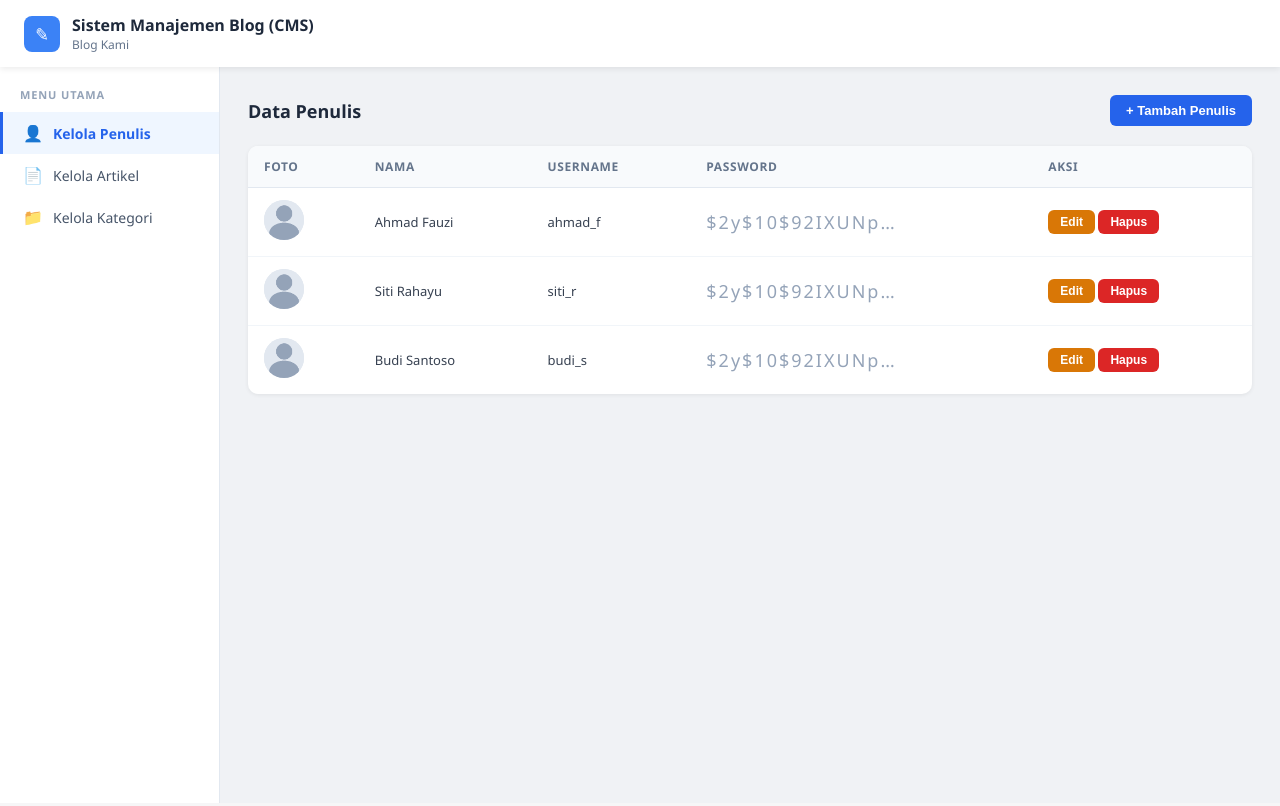
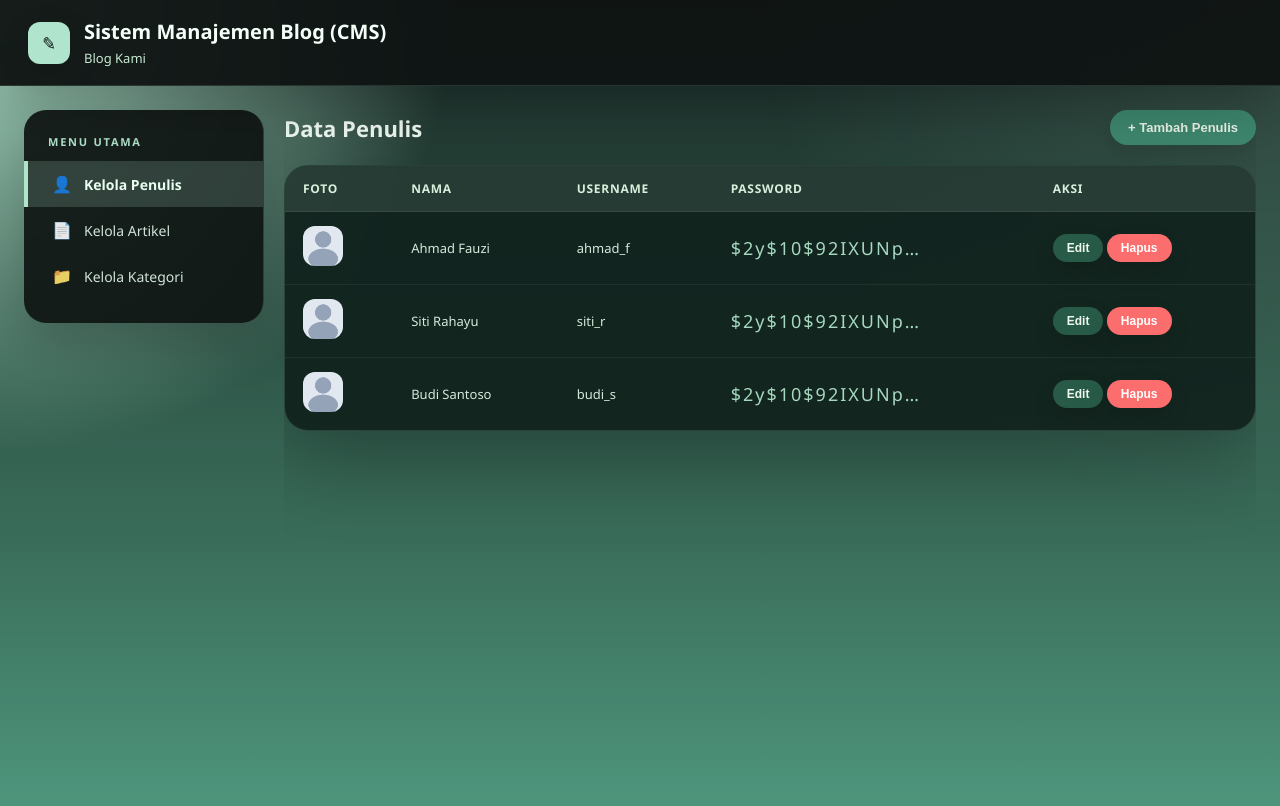
Before and after one commit to i-m-rangga/uts-web, a PHP site: page / in a window 1280 px wide. Run offline with PHP 8.4, Linux system fonts and the light colour scheme; data comes from the database, SQL or seed files in the repository.

Commit message:
Update index.php style using new dark green palette

```diff
--- a/index.php
+++ b/index.php
@@ -5,90 +5,134 @@
     <meta name="viewport" content="width=device-width, initial-scale=1.0">
     <title>Sistem Manajemen Blog (CMS)</title>
     <style>
-        * { box-sizing: border-box; margin: 0; padding: 0; }
+        * {
+            box-sizing: border-box;
+            margin: 0;
+            padding: 0;
+        }
 
         body {
             font-family: 'Segoe UI', Tahoma, Geneva, Verdana, sans-serif;
-            background: #f0f2f5;
-            color: #333;
+            min-height: 100vh;
+            background: radial-gradient(circle at top left, #b0e4cc 0%, rgba(176,228,204,0.12) 30%),
+                        linear-gradient(180deg, #091413 0%, #285a48 65%, #408a71 100%);
+            color: #e8f7ed;
+        }
+
+        body::before {
+            content: '';
+            position: fixed;
+            inset: 0;
+            background: radial-gradient(circle at top right, rgba(176,228,204,0.14), transparent 35%);
+            pointer-events: none;
+        }
+
+        html {
+            scroll-behavior: smooth;
         }
 
         /* HEADER */
         header {
-            background: #fff;
-            padding: 14px 24px;
+            background: rgba(15, 20, 19, 0.96);
+            padding: 18px 28px;
             display: flex;
             align-items: center;
-            gap: 12px;
-            box-shadow: 0 2px 6px rgba(0,0,0,0.08);
+            gap: 14px;
+            box-shadow: 0 20px 60px rgba(0, 0, 0, 0.28);
             position: sticky;
             top: 0;
             z-index: 100;
+            border-bottom: 1px solid rgba(176, 228, 204, 0.15);
         }
+
         header .logo-icon {
-            background: #3b82f6;
-            color: #fff;
-            width: 36px; height: 36px;
-            border-radius: 8px;
-            display: flex; align-items: center; justify-content: center;
+            background: #b0e4cc;
+            color: #091413;
+            width: 42px;
+            height: 42px;
+            border-radius: 12px;
+            display: flex;
+            align-items: center;
+            justify-content: center;
             font-size: 18px;
+            box-shadow: 0 10px 30px rgba(0, 0, 0, 0.15);
         }
+
         header .header-text h1 {
-            font-size: 16px;
-            font-weight: 700;
-            color: #1e293b;
+            font-size: 20px;
+            font-weight: 800;
+            color: #f4fff8;
         }
+
         header .header-text p {
-            font-size: 12px;
-            color: #64748b;
+            font-size: 13px;
+            color: #c7ead2;
+            margin-top: 4px;
         }
 
         /* LAYOUT */
         .layout {
             display: flex;
-            min-height: calc(100vh - 64px);
+            min-height: calc(100vh - 80px);
+            gap: 20px;
+            padding: 24px;
         }
 
         /* SIDEBAR */
         aside {
-            width: 220px;
-            background: #fff;
-            padding: 20px 0;
-            border-right: 1px solid #e2e8f0;
+            width: 240px;
+            background: rgba(15, 20, 19, 0.92);
+            padding: 24px 0;
+            border-right: 1px solid rgba(176, 228, 204, 0.18);
             flex-shrink: 0;
+            border-radius: 22px;
+            box-shadow: 0 18px 50px rgba(0, 0, 0, 0.22);
+            position: sticky;
+            top: 100px;
+            align-self: flex-start;
         }
+
         aside .menu-label {
             font-size: 11px;
-            font-weight: 600;
-            color: #94a3b8;
+            font-weight: 700;
+            color: #b0e4cc;
             text-transform: uppercase;
-            letter-spacing: 0.08em;
-            padding: 0 20px 10px;
+            letter-spacing: 0.16em;
+            padding: 0 24px 12px;
         }
+
         aside a {
             display: flex;
             align-items: center;
-            gap: 10px;
-            padding: 10px 20px;
-            color: #475569;
+            gap: 12px;
+            padding: 12px 24px;
+            color: rgba(228, 248, 236, 0.9);
             text-decoration: none;
             font-size: 14px;
-            border-left: 3px solid transparent;
-            transition: all 0.15s;
+            border-left: 4px solid transparent;
+            transition: all 0.18s ease;
         }
-        aside a:hover { background: #f1f5f9; color: #1e293b; }
+
+        aside a:hover {
+            background: rgba(176, 228, 204, 0.12);
+            color: #fff;
+        }
+
         aside a.active {
-            background: #eff6ff;
-            color: #2563eb;
-            border-left-color: #2563eb;
-            font-weight: 600;
+            background: rgba(176, 228, 204, 0.18);
+            color: #e8fff1;
+            border-left-color: #b0e4cc;
+            font-weight: 700;
         }
-        aside a .icon { font-size: 16px; }
+
+        aside a .icon {
+            font-size: 16px;
+        }
 
         /* MAIN CONTENT */
         main {
             flex: 1;
-            padding: 28px;
+            padding: 0;
             overflow: auto;
         }
 
@@ -98,128 +142,207 @@
             justify-content: space-between;
             align-items: center;
             margin-bottom: 20px;
+            gap: 16px;
         }
+
         .content-header h2 {
-            font-size: 18px;
-            font-weight: 700;
-            color: #1e293b;
+            font-size: 22px;
+            font-weight: 800;
+            color: #f4fff8;
         }
 
         /* BUTTONS */
         .btn {
-            padding: 8px 16px;
+            padding: 10px 18px;
             border: none;
-            border-radius: 6px;
+            border-radius: 999px;
             font-size: 13px;
-            font-weight: 600;
+            font-weight: 700;
             cursor: pointer;
-            transition: opacity 0.15s;
+            transition: transform 0.18s ease, opacity 0.18s ease, box-shadow 0.18s ease;
+            box-shadow: 0 10px 22px rgba(0, 0, 0, 0.12);
         }
-        .btn:hover { opacity: 0.85; }
-        .btn-primary { background: #2563eb; color: #fff; }
-        .btn-success { background: #16a34a; color: #fff; }
-        .btn-warning { background: #d97706; color: #fff; }
-        .btn-danger  { background: #dc2626; color: #fff; }
-        .btn-secondary { background: #94a3b8; color: #fff; }
-        .btn-sm { padding: 5px 12px; font-size: 12px; }
+
+        .btn:hover {
+            opacity: 0.95;
+            transform: translateY(-1px);
+        }
+
+        .btn-primary {
+            background: #408a71;
+            color: #eef8ed;
+        }
+
+        .btn-success {
+            background: #b0e4cc;
+            color: #091413;
+        }
+
+        .btn-warning {
+            background: #285a48;
+            color: #eef8ed;
+        }
+
+        .btn-danger {
+            background: #fc6e6e;
+            color: #fff;
+        }
+
+        .btn-secondary {
+            background: rgba(176, 228, 204, 0.18);
+            color: #eef8ed;
+        }
+
+        .btn-sm {
+            padding: 7px 14px;
+            font-size: 12px;
+        }
 
         /* TABLE */
         .card {
-            background: #fff;
-            border-radius: 10px;
-            box-shadow: 0 1px 4px rgba(0,0,0,0.07);
+            background: rgba(18, 34, 29, 0.94);
+            border-radius: 24px;
+            border: 1px solid rgba(176, 228, 204, 0.16);
+            box-shadow: 0 30px 80px rgba(0, 0, 0, 0.25);
             overflow: hidden;
+            backdrop-filter: blur(8px);
         }
+
         table {
             width: 100%;
             border-collapse: collapse;
         }
+
         thead tr {
-            background: #f8fafc;
+            background: rgba(176, 228, 204, 0.12);
         }
+
         th {
-            padding: 12px 16px;
+            padding: 14px 18px;
             text-align: left;
             font-size: 12px;
             font-weight: 700;
-            color: #64748b;
+            color: #d8f0db;
             text-transform: uppercase;
-            letter-spacing: 0.05em;
-            border-bottom: 1px solid #e2e8f0;
+            letter-spacing: 0.06em;
+            border-bottom: 1px solid rgba(255, 255, 255, 0.08);
         }
+
         td {
-            padding: 12px 16px;
+            padding: 14px 18px;
             font-size: 13px;
-            color: #374151;
-            border-bottom: 1px solid #f1f5f9;
+            color: #d7e9db;
+            border-bottom: 1px solid rgba(255, 255, 255, 0.06);
             vertical-align: middle;
         }
-        tr:last-child td { border-bottom: none; }
-        tr:hover td { background: #fafafa; }
+
+        tr:last-child td {
+            border-bottom: none;
+        }
+
+        tr:hover td {
+            background: rgba(176, 228, 204, 0.08);
+        }
 
         /* FOTO */
+        .foto-thumb,
+        .gambar-thumb {
+            border-radius: 12px;
+            object-fit: cover;
+            background: rgba(176, 228, 204, 0.12);
+        }
+
         .foto-thumb {
-            width: 40px; height: 40px;
-            border-radius: 50%;
-            object-fit: cover;
-            background: #e2e8f0;
+            width: 40px;
+            height: 40px;
         }
+
         .gambar-thumb {
-            width: 50px; height: 38px;
-            border-radius: 5px;
-            object-fit: cover;
-            background: #e2e8f0;
+            width: 56px;
+            height: 42px;
         }
 
         /* BADGE KATEGORI */
         .badge {
-            display: inline-block;
-            padding: 3px 10px;
-            border-radius: 20px;
+            display: inline-flex;
+            align-items: center;
+            justify-content: center;
+            padding: 5px 12px;
+            border-radius: 999px;
             font-size: 11px;
-            font-weight: 600;
-            background: #dbeafe;
-            color: #1d4ed8;
+            font-weight: 700;
+            background: rgba(176, 228, 204, 0.16);
+            color: #d8f0db;
+            backdrop-filter: blur(6px);
         }
-        .badge-green { background: #dcfce7; color: #166534; }
-        .badge-purple { background: #ede9fe; color: #6d28d9; }
-        .badge-orange { background: #ffedd5; color: #9a3412; }
+
+        .badge-green {
+            background: rgba(176, 228, 204, 0.32);
+            color: #091413;
+        }
+
+        .badge-purple {
+            background: rgba(64, 138, 113, 0.24);
+            color: #e7fff0;
+        }
+
+        .badge-orange {
+            background: rgba(40, 90, 72, 0.18);
+            color: #d8f0db;
+        }
 
         /* PASSWORD MASK */
-        .pwd-mask { color: #94a3b8; font-size: 18px; letter-spacing: 2px; }
+        .pwd-mask {
+            color: #a6d8c0;
+            font-size: 18px;
+            letter-spacing: 2px;
+        }
 
         /* MODAL OVERLAY */
         .overlay {
             display: none;
             position: fixed;
             inset: 0;
-            background: rgba(15,23,42,0.45);
+            background: rgba(9, 20, 19, 0.82);
             z-index: 200;
             align-items: center;
             justify-content: center;
+            padding: 20px;
         }
-        .overlay.active { display: flex; }
+
+        .overlay.active {
+            display: flex;
+        }
 
         .modal {
-            background: #fff;
-            border-radius: 12px;
+            background: rgba(16, 31, 26, 0.98);
+            border-radius: 24px;
             padding: 28px;
             width: 480px;
             max-width: 95vw;
             max-height: 90vh;
             overflow-y: auto;
-            box-shadow: 0 20px 60px rgba(0,0,0,0.2);
+            box-shadow: 0 35px 85px rgba(0, 0, 0, 0.35);
+            border: 1px solid rgba(176, 228, 204, 0.16);
             animation: slideUp 0.2s ease;
         }
+
         @keyframes slideUp {
-            from { transform: translateY(20px); opacity: 0; }
-            to   { transform: translateY(0);    opacity: 1; }
+            from {
+                transform: translateY(18px);
+                opacity: 0;
+            }
+            to {
+                transform: translateY(0);
+                opacity: 1;
+            }
         }
+
         .modal h3 {
-            font-size: 17px;
-            font-weight: 700;
+            font-size: 20px;
+            font-weight: 800;
             margin-bottom: 20px;
-            color: #1e293b;
+            color: #f4fff8;
         }
 
         /* CONFIRM MODAL */
@@ -280,30 +445,111 @@
 
         /* ALERT */
         .alert {
-            padding: 10px 14px;
-            border-radius: 7px;
+            padding: 12px 16px;
+            border-radius: 14px;
             font-size: 13px;
             margin-bottom: 14px;
             display: none;
         }
-        .alert.show { display: block; }
-        .alert-success { background: #dcfce7; color: #166534; border: 1px solid #bbf7d0; }
-        .alert-error   { background: #fee2e2; color: #991b1b; border: 1px solid #fecaca; }
+
+        .alert.show {
+            display: block;
+        }
+
+        .alert-success {
+            background: rgba(176, 228, 204, 0.16);
+            color: #e1ffea;
+            border: 1px solid rgba(176, 228, 204, 0.35);
+        }
+
+        .alert-error {
+            background: rgba(252, 110, 110, 0.14);
+            color: #ffd9d9;
+            border: 1px solid rgba(252, 110, 110, 0.32);
+        }
 
         /* TANGGAL */
-        .tanggal-text { font-size: 12px; color: #64748b; }
+        .tanggal-text {
+            font-size: 12px;
+            color: #b8e2c6;
+        }
 
         /* SECTION hidden */
-        .section { display: none; }
-        .section.active { display: block; }
+        .section {
+            display: none;
+        }
+
+        .section.active {
+            display: block;
+            animation: fadeIn 0.18s ease both;
+        }
+
+        @keyframes fadeIn {
+            from {
+                opacity: 0;
+                transform: translateY(6px);
+            }
+            to {
+                opacity: 1;
+                transform: translateY(0);
+            }
+        }
 
         /* EMPTY STATE */
         .empty-state {
             text-align: center;
             padding: 48px;
-            color: #94a3b8;
+            color: rgba(232, 247, 237, 0.72);
         }
-        .empty-state p { font-size: 14px; margin-top: 8px; }
+
+        .empty-state p {
+            font-size: 14px;
+            margin-top: 8px;
+        }
+
+        @media (max-width: 960px) {
+            .layout {
+                flex-direction: column;
+                padding: 16px;
+            }
+
+            aside {
+                width: 100%;
+                position: relative;
+                top: 0;
+                border-radius: 20px;
+            }
+
+            .content-header {
+                flex-direction: column;
+                align-items: stretch;
+            }
+
+            .content-header button {
+                width: 100%;
+                justify-self: stretch;
+            }
+        }
+
+        @media (max-width: 680px) {
+            header {
+                flex-direction: column;
+                align-items: flex-start;
+            }
+
+            header .header-text h1 {
+                font-size: 18px;
+            }
+
+            .form-row {
+                grid-template-columns: 1fr;
+            }
+
+            th,
+            td {
+                padding: 12px 14px;
+            }
+        }
     </style>
 </head>
 <body>
```
Also changed, not shown: other parts of index.php (+60 -18 lines), uploads_penulis/foto_69f1f3370dffb7.85332390.jpg (deleted).
